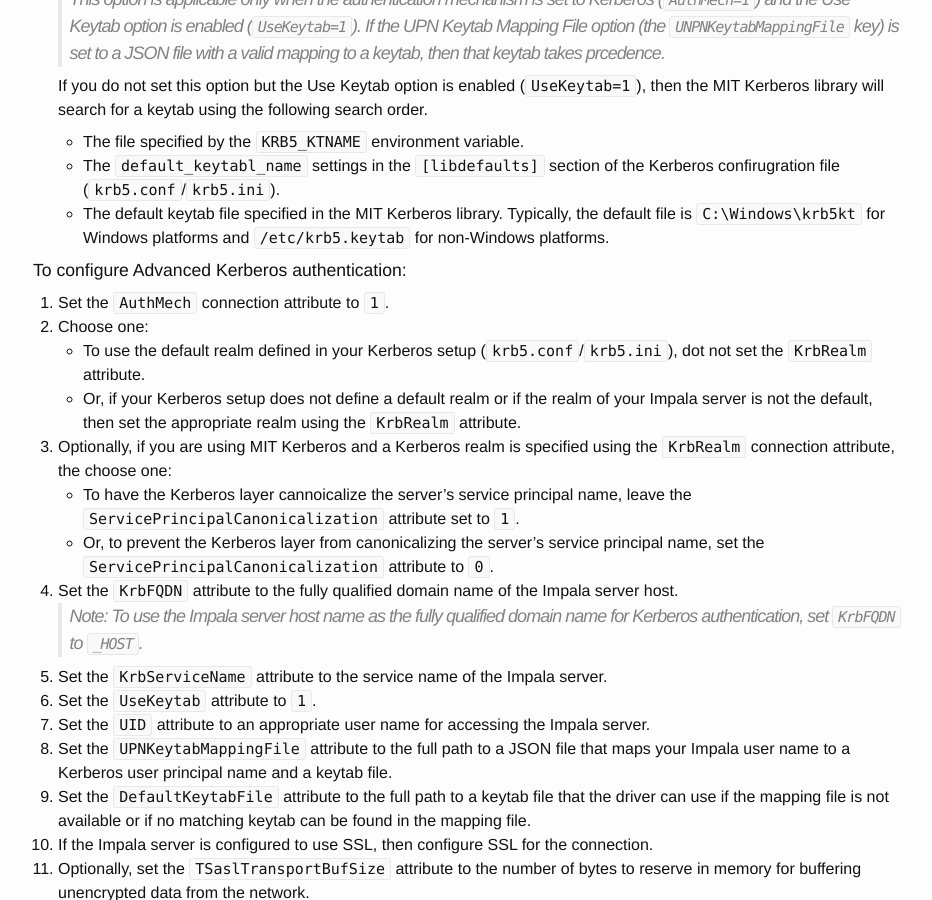
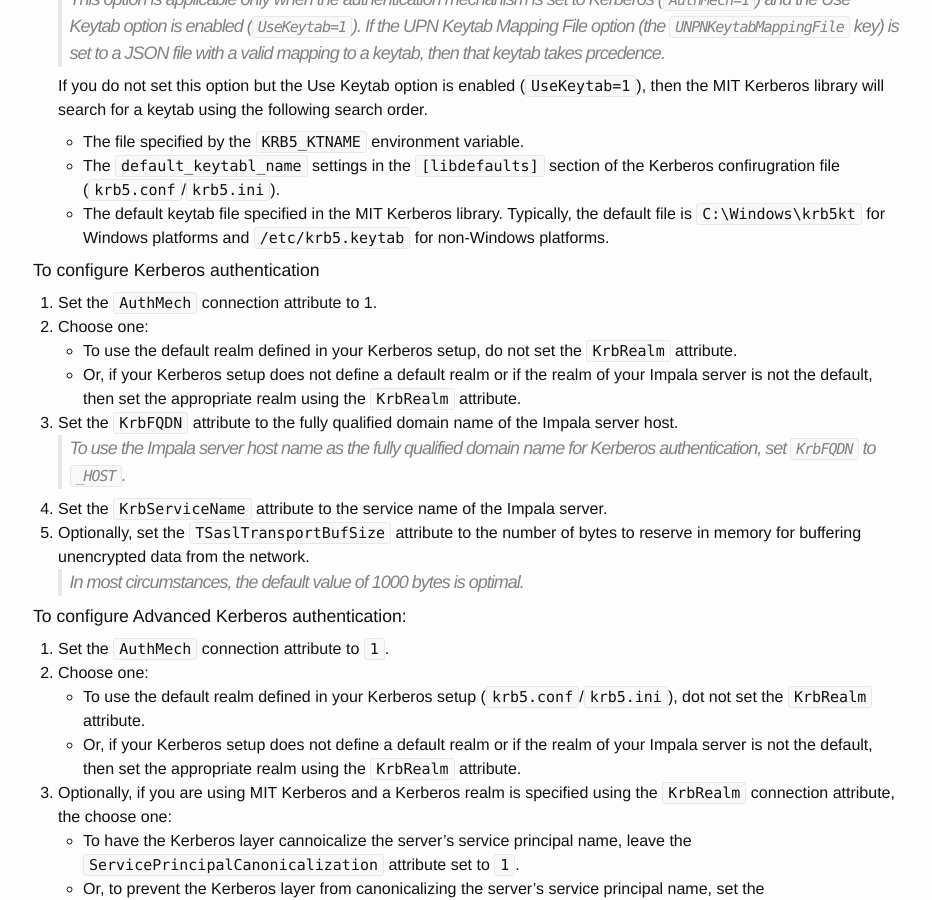
Before and after one commit to ousiax/ousiax.github.io, a Jekyll site: the page built from _posts/2017-11-16-cloudera-odbc-driver-for-impala-on-debian-linux-with-.net-core-2.0.md, in a window 1280 px wide and 900 px high, scrolled down 9385 px. Shown: the whole window, without its empty margins (172-1104 px from the left). Built offline with Jekyll 4.4.1, drawn with Linux system fonts in a browser that asks for light colours; comment, search, counter and statistics services are not loaded.

Commit message:
Update 2017-11-16-cloudera-odbc-driver-for-impala-on-debian-linux-with-.net-core-2.0.md

```diff
--- a/_posts/2017-11-16-cloudera-odbc-driver-for-impala-on-debian-linux-with-.net-core-2.0.md
+++ b/_posts/2017-11-16-cloudera-odbc-driver-for-impala-on-debian-linux-with-.net-core-2.0.md
@@ -430,6 +430,17 @@
     - The `default_keytabl_name` settings in the `[libdefaults]` section of the Kerberos confirugration file (`krb5.conf`/`krb5.ini`).
     - The default keytab file specified in the MIT Kerberos library. Typically, the default file is `C:\Windows\krb5kt` for Windows platforms and `/etc/krb5.keytab` for non-Windows platforms.
 
+**To configure Kerberos authentication**
+
+1. Set the `AuthMech` connection attribute to 1.
+2. Choose one:
+    - To use the default realm defined in your Kerberos setup, do not set the `KrbRealm` attribute.
+    - Or, if your Kerberos setup does not define a default realm or if the realm of your Impala server is not the default, then set the appropriate realm using the `KrbRealm` attribute.
+3. Set the `KrbFQDN` attribute to the fully qualified domain name of the Impala server host.
+    > To use the Impala server host name as the fully qualified domain name for Kerberos authentication, set `KrbFQDN` to `_HOST`.
+4. Set the `KrbServiceName` attribute to the service name of the Impala server.
+5. Optionally, set the `TSaslTransportBufSize` attribute to the number of bytes to reserve in memory for buffering unencrypted data from the network.
+    > In most circumstances, the default value of 1000 bytes is optimal.
 
 **To configure Advanced Kerberos authentication:**
 
```
